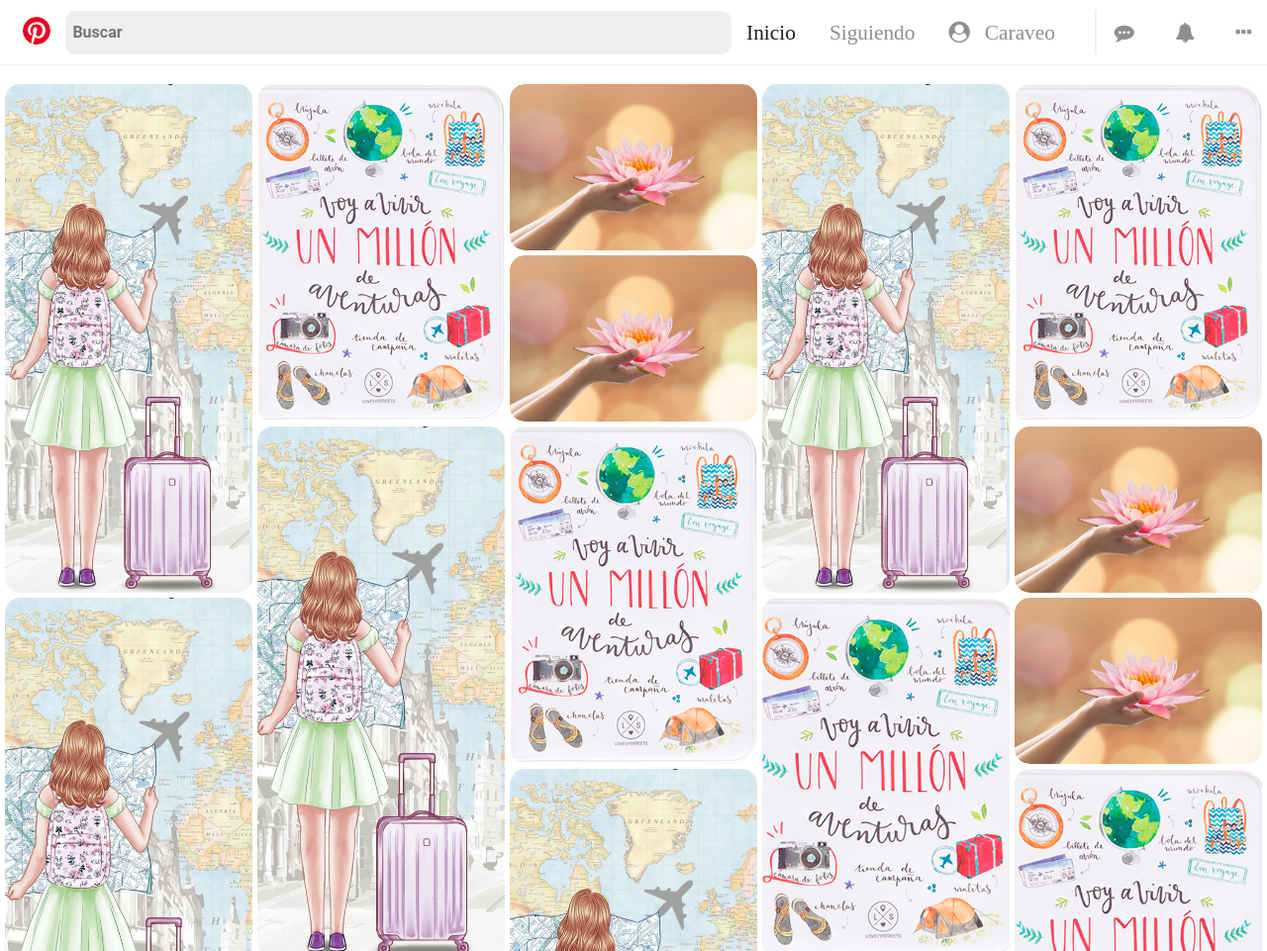
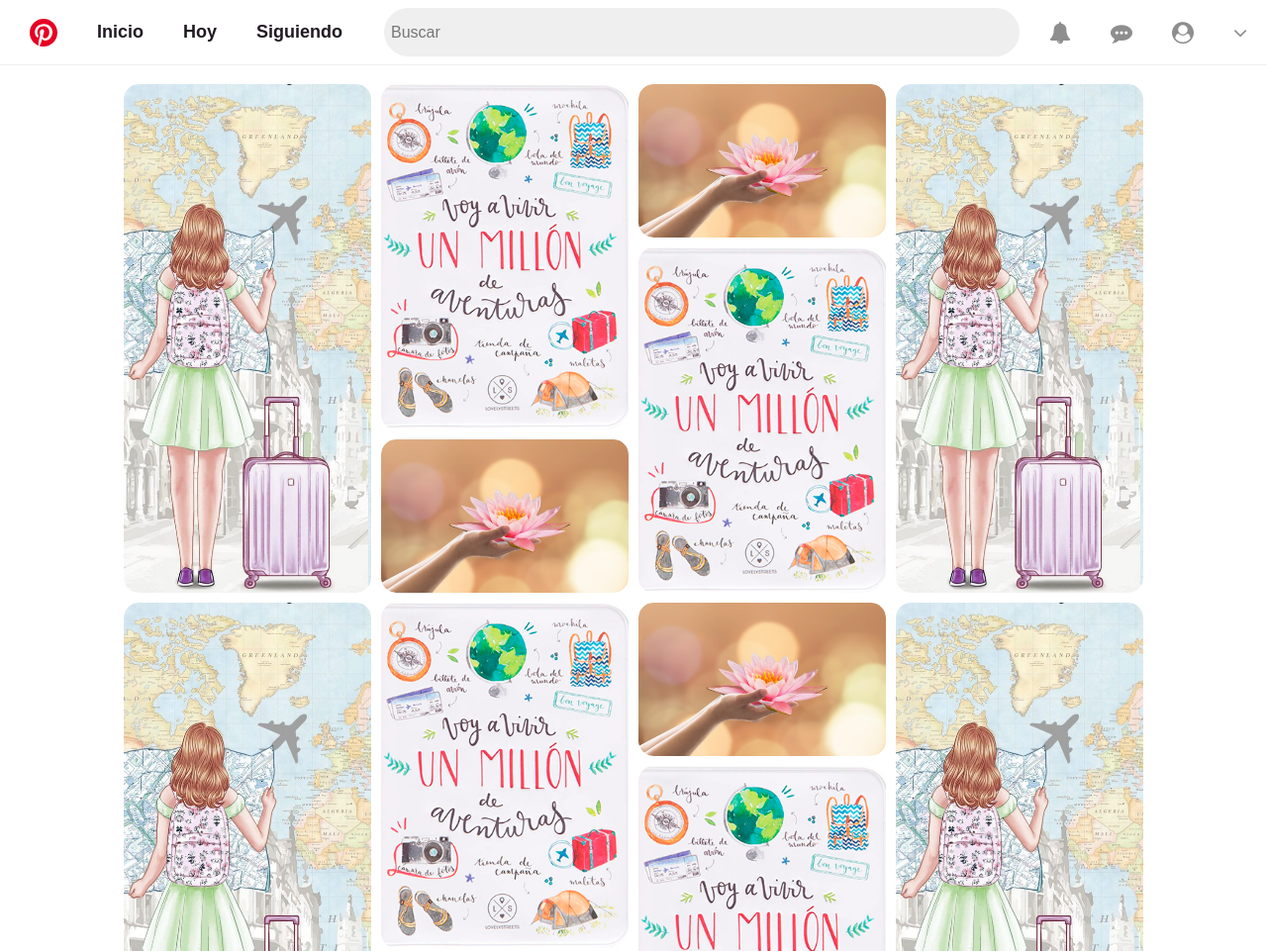
Before and after one commit to mary-caraveo/pinterest-layout, a plain HTML site: page index.html in a window 1280 px wide. Shown: the top 961 px of the page at 99% size. Drawn offline with Linux system fonts and the light colour scheme.

Commit message:
Se ajusto la información del header

```diff
--- a/css/estilos.css
+++ b/css/estilos.css
@@ -1,11 +1,12 @@
 * {
   margin: 0;
+  font-family: Arial, Helvetica, sans-serif;
 }
 
 .header {
   height: 65px;
   display: grid;
-  grid-template-columns: 1fr 368px 180px;
+  grid-template-columns: 368px 1fr 250px;
   padding: 0 10px;
   border-bottom: 1px solid #efefef;
   position: fixed;
@@ -17,13 +18,12 @@
 
 .logo {
   fill: #e60023;
-  padding: 10px;
-  border-radius: 50%;
 }
 
 .logo:hover,
 .menu a:hover {
-  background: #f2f2f2;
+  background: #020101;
+  color: white;
 }
 
 .col-1,
@@ -33,35 +33,34 @@
   display: flex;
   height: inherit;
   align-items: center;
-  justify-content: space-around;
+  justify-content: space-between;
 }
 
 .col-1 a {
   text-decoration: none;
 }
 
-.col-1 input[type="text"] {
-  width: 90%;
-  height: 30px;
+.col-2 input[type="text"] {
+  height: 35px;
   padding: 7px;
-  font-family: "Roboto";
-  font-weight: 700;
+  font-weight: 500;
   font-size: 1em;
-  border-radius: 10px;
+  border-radius: 25px;
   background: #efefef;
   color: #333;
   border: none;
   outline: none;
+  width: 100%;
+  margin: 10px;
 }
 
-.col-1 input[type="text"]:focus {
+.col-2 input[type="text"]:focus {
   box-shadow: 0 0 0 2px rgba(0, 132, 255, 0.5);
 }
 
 .menu {
   margin: 0;
   padding: 0;
-  width: 100%;
 }
 
 .menu li {
@@ -72,12 +71,11 @@
   color: #8e8e8e;
   text-decoration: none;
   padding: 10px;
-  border-radius: 20%;
-  height: 25px;
+  border-radius: 25px;
   display: flex;
   justify-content: center;
   align-items: center;
-  margin-right: 10px;
+  margin: 10px;
   vertical-align: top;
 }
 
@@ -88,25 +86,22 @@
 
 .menu .selected {
   color: #211922;
+  font-size: 18px;
+  font-weight: bold;
 }
 
 .col-3 {
-  font-size: 20px;
+  font-size: 22px;
 }
 
 main {
   margin-top: 85px;
 }
 
-.fa-user-circle:before {
-  content: "\f2bd";
-  padding-right: 15px;
-}
-
 .container {
   display: grid;
   grid-template-columns: repeat(auto-fill, 250px);
-  grid-gap: 5px;
+  grid-gap: 10px;
   justify-content: center;
   padding-bottom: 10px;
 }
@@ -200,28 +195,6 @@ main {
   border-radius: 15px;
 }
 
-.footer-pinteres {
-  background-color: #8e8e8e;
-}
-
-.footer-pinteres a {
-  color: white;
-  text-decoration: none;
-}
-
-.footer-pinteres li {
-  list-style: none;
-}
-
-.list-footer {
-  padding: 10px;
-  height: 25px;
-  display: flex;
-  justify-content: space-between;
-  align-items: center;
-  font-size: 18px;
-}
-
 @media (max-width: 575.98px) {
   .container {
     display: grid;
--- a/index.html
+++ b/index.html
@@ -13,27 +13,31 @@
 <body>
     <header class="header">
         <div class="col-1">
-            <a href="#">
-                <svg class="logo" height="28" width="28" viewBox="0 0 24 24">
-                    <path
-                        d="M0 12c0 5.123 3.211 9.497 7.73 11.218-.11-.937-.227-2.482.025-3.566.217-.932 1.401-5.938 1.401-5.938s-.357-.715-.357-1.774c0-1.66.962-2.9 2.161-2.9 1.02 0 1.512.765 1.512 1.682 0 1.025-.653 2.557-.99 3.978-.281 1.189.597 2.159 1.769 2.159 2.123 0 3.756-2.239 3.756-5.471 0-2.861-2.056-4.86-4.991-4.86-3.398 0-5.393 2.549-5.393 5.184 0 1.027.395 2.127.889 2.726a.36.36 0 0 1 .083.343c-.091.378-.293 1.189-.332 1.355-.053.218-.173.265-.4.159-1.492-.694-2.424-2.875-2.424-4.627 0-3.769 2.737-7.229 7.892-7.229 4.144 0 7.365 2.953 7.365 6.899 0 4.117-2.595 7.431-6.199 7.431-1.211 0-2.348-.63-2.738-1.373 0 0-.599 2.282-.744 2.84-.282 1.084-1.064 2.456-1.549 3.235C9.584 23.815 10.77 24 12 24c6.627 0 12-5.373 12-12S18.627 0 12 0 0 5.373 0 12">
-                    </path>
-                </svg>
-            </a>
-            <input type="text" placeholder="Buscar">
-        </div>
-        <div class="col-2">
             <ul class="menu">
-                <li><a href="#" class="selected fa-lg">Inicio</a></li>
-                <li><a href="#" class="fa-lg">Siguiendo</a></li>
-                <li class="border"><a href="#" class="fa fa-user-circle fa-lg">Caraveo</a></li>
+                <li><a href="#">
+                        <svg class="logo" height="28" width="28" viewBox="0 0 24 24">
+                            <path
+                                d="M0 12c0 5.123 3.211 9.497 7.73 11.218-.11-.937-.227-2.482.025-3.566.217-.932 1.401-5.938 1.401-5.938s-.357-.715-.357-1.774c0-1.66.962-2.9 2.161-2.9 1.02 0 1.512.765 1.512 1.682 0 1.025-.653 2.557-.99 3.978-.281 1.189.597 2.159 1.769 2.159 2.123 0 3.756-2.239 3.756-5.471 0-2.861-2.056-4.86-4.991-4.86-3.398 0-5.393 2.549-5.393 5.184 0 1.027.395 2.127.889 2.726a.36.36 0 0 1 .083.343c-.091.378-.293 1.189-.332 1.355-.053.218-.173.265-.4.159-1.492-.694-2.424-2.875-2.424-4.627 0-3.769 2.737-7.229 7.892-7.229 4.144 0 7.365 2.953 7.365 6.899 0 4.117-2.595 7.431-6.199 7.431-1.211 0-2.348-.63-2.738-1.373 0 0-.599 2.282-.744 2.84-.282 1.084-1.064 2.456-1.549 3.235C9.584 23.815 10.77 24 12 24c6.627 0 12-5.373 12-12S18.627 0 12 0 0 5.373 0 12">
+                            </path>
+                        </svg>
+                    </a></li>
+                <li><a href="#" class="selected">Inicio</a></li>
+                <li><a href="#" class="selected">Hoy</a></li>
+                <li><a href="#" class="selected">Siguiendo</a></li>
             </ul>
         </div>
+
+        <div class="col-2 menu">
+            <input id="foo" type="text" placeholder="Buscar">
+        </div>
+
         <div class="col-3">
             <ul class="menu">
+                <li><a href="#" class="fa fa-bell"></a></li>
                 <li><a href="#" class="fa fa-commenting"></a></li>
-                <li><a href="#" class="fa fa-bell"></a></li>
-                <li><a href="#" class="fa fa-ellipsis-h"></a></li>
+                <li><a href="#" class="fa fa-user-circle"></a></li>
+                <li><a href="#" class="fa fa-angle-down"></a></li>
+
             </ul>
         </div>
     </header>
@@ -278,16 +282,6 @@
         </div>
     </main>
 
-    <footer class="footer-pinteres">
-        <ul class="list-footer">
-            <li><a href="#">uno</a></li>
-            <li><a href="#">dos</a></li>
-            <li><a href="#">tres</a></li>
-            <li><a href="#">cuatro</a></li>
-            <li><a href="#">cinco</a></li>
-        </ul>
-    </footer>
-
 </body>
 
 </html>
```
